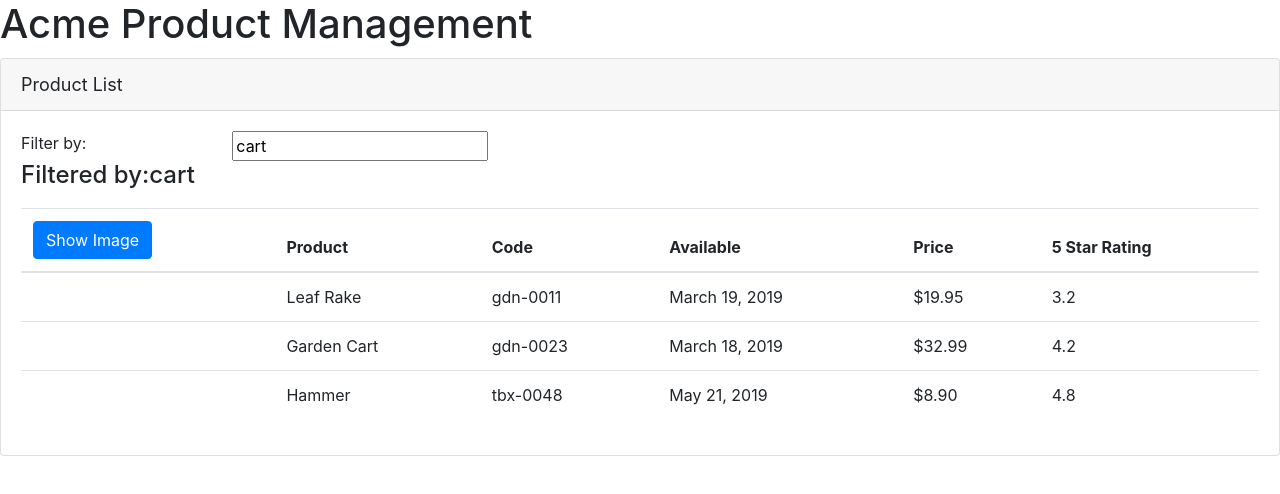
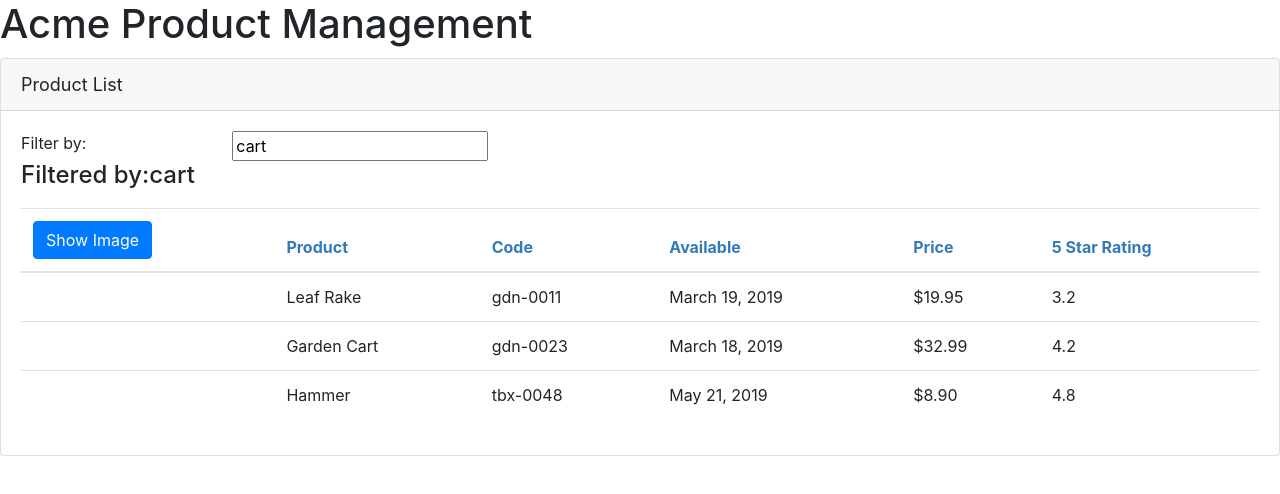
Before and after one commit to kintela/angular-gettingstarted, an Angular app: page / in a window 1280 px wide. Shown: the top 494 px of the page. Built offline with nearby package versions, Linux system fonts and the light colour scheme.

Commit message:
Usar interface para definir los productos y encapsular el estilo

```diff
--- /dev/null
+++ b/src/app/products/product-list.component.css
@@ -0,0 +1,3 @@
+thead{
+  color:#337AB7
+}
--- a/src/app/products/product-list.component.ts
+++ b/src/app/products/product-list.component.ts
@@ -1,8 +1,10 @@
 import { Component } from '@angular/core';
+import { IProduct } from './product';
 
 @Component({
   selector:'pm-products',
-  templateUrl:'./product-list.component.html'
+  templateUrl:'./product-list.component.html',
+  styleUrls:['./product-list.component.css']
 })
 export class ProductListComponent{
   pageTitle:string="Product List";
@@ -10,7 +12,7 @@ export class ProductListComponent{
   imageMargin:number=2;
   showImage:boolean=false;
   listFilter:string='cart';
-  products:any[]=[
+  products:IProduct[]=[
     {
       "productId": 1,
       "productName": "Leaf Rake",
--- /dev/null
+++ b/src/app/products/product.ts
@@ -0,0 +1,27 @@
+export interface IProduct{
+  productId:number;
+  productName:string;
+  productCode:string;
+  releaseDate:string;
+  price:number;
+  description:string;
+  starRating:number;
+  imageUrl:string;
+}
+
+/*export class Product implements IProduct{
+  constructor(public productId:number,
+              public productName:string,
+              public productCode:string,
+              public releaseDate:string,
+              public description:string,
+              public price:number,
+              public descripcion:string,
+              public starRating:number,
+              public imageUrl:string) {
+  }
+
+  calculateDiscount(percent:number){
+    return this.price-(this.price*percent/100);
+  }
+}*/
```
